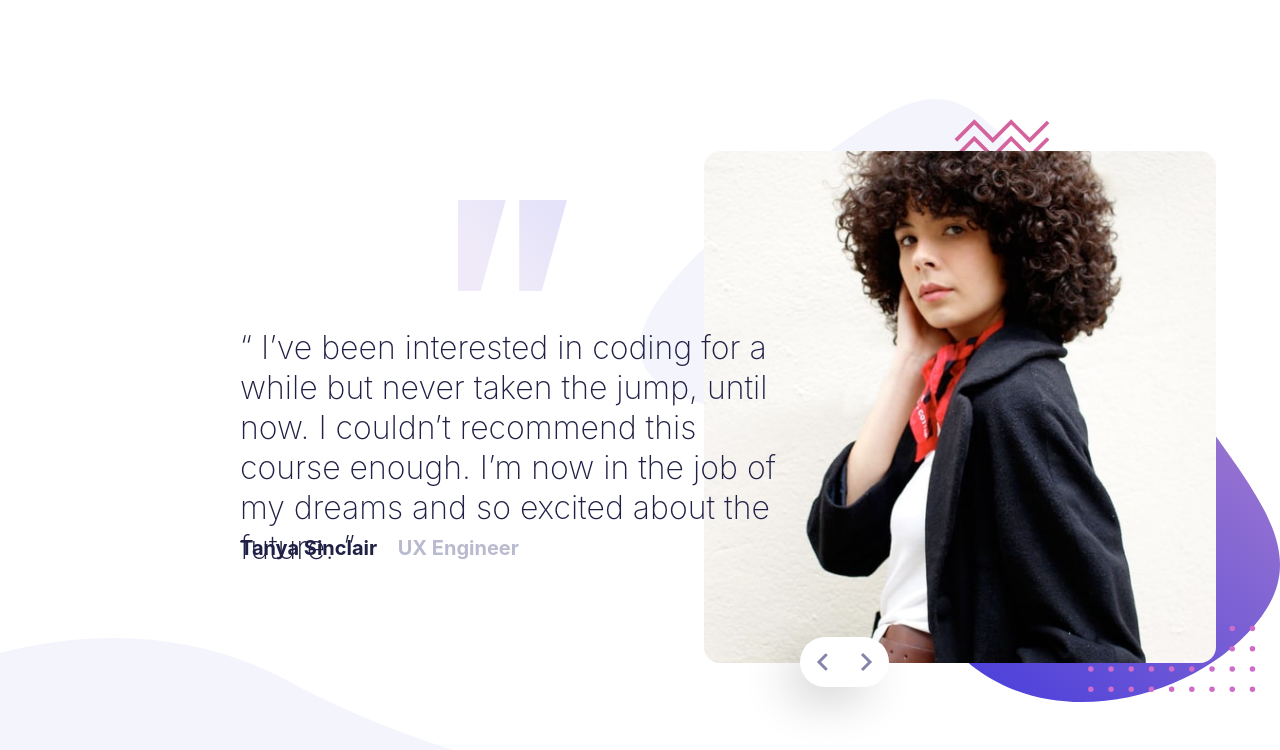
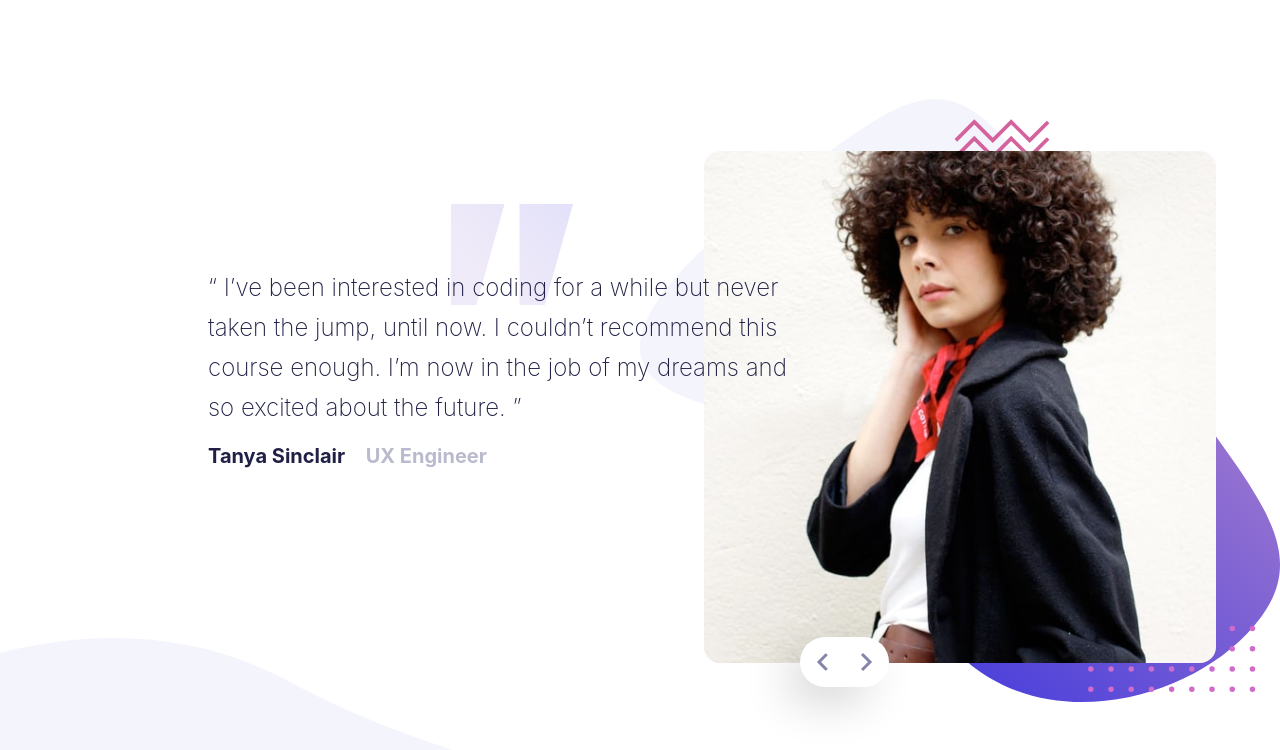
Before and after one commit to Kenneth5259/FrontEndMentor, a plain HTML site: page coding-bootcamp-testimonials-slider-master/index.html in a window 1280 px wide. Drawn offline with Linux system fonts and the light colour scheme; a web font is replaced by a local one.

Commit message:
Updated styling for vertical issues

```diff
--- a/coding-bootcamp-testimonials-slider-master/main.css
+++ b/coding-bootcamp-testimonials-slider-master/main.css
@@ -133,20 +133,20 @@ body {
         background: none;
     }
     .testimonial__info {
-        position: absolute;
+        position: relative;
         top: 25%;
-        left: 17.5%;
-        width: 42.5%;
-        font-size: 2rem;
+        left: 30%;
+        font-size: 1.5rem;
         line-height: 2.5rem;
         text-align: left;
     }
     .testimonial__title__wrapper {
-        position: absolute;
+        position: relative;
         top: 65%;
-        left: 17.5%;
+        left: 30%;
         margin-top: 1rem;
         margin-left: 1rem;
+        text-align: left;
     }
     .testimonial__title {
         font-size: 1.25rem;
```
